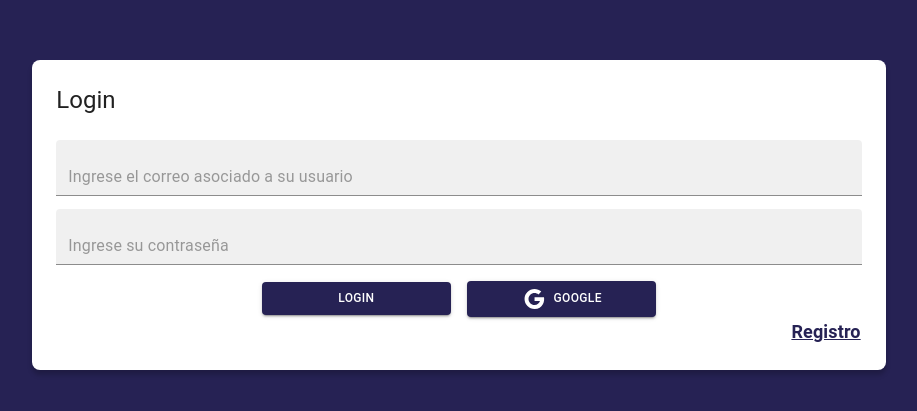
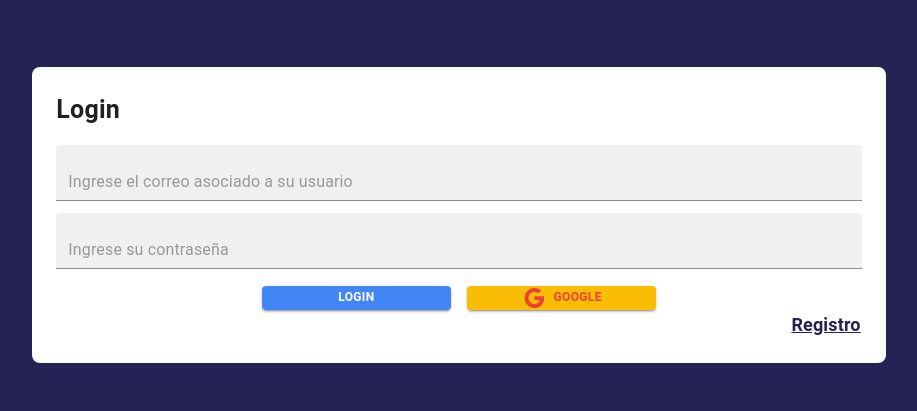
Before and after one commit to LeonelFabianBahamonSoto/JournalApp, a React (Create React App) app: page /auth/LoginPage in a window 1280 px wide. Shown: the part 185-596 px from the top of the page, without its empty margins (181-1098 px from the left). Built offline with nearby package versions, Linux system fonts and the light colour scheme.

Commit message:
Organizacion folders 15 octubre 2024

```diff
--- a/src/components/molecules/FormContainer.tsx
+++ b/src/components/molecules/FormContainer.tsx
@@ -2,46 +2,54 @@ import { ReactNode } from "react";
 import { Grid2, Typography } from "@mui/material";
 
 interface FormContainerData {
+    alignItemsMain?: string,
+    children: ReactNode | ReactNode[];
     customClassName?: string;
-    sizeForm?: number;
-    style?: React.CSSProperties;
+    sizeForm?: { xs?: number, md?: number, lg?: number }
+    spacingMain?: number,
+    styleMain?: React.CSSProperties;
+    styleSecond?: React.CSSProperties;
     title?: string;
-    titleVariant?: 'h1' | 'h2' | 'h3' | 'h4' | 'h5' | 'h6';
     titleStyle?: React.CSSProperties;
 };
 
-type FormContainerProps<T> = {
-    data: T & FormContainerData;
-    render: ReactNode;
-};
-
-const FormContainer = <T extends FormContainerData>( { data, render }: FormContainerProps<T> ) => {
+const FormContainer = ({
+    alignItemsMain,
+    children,
+    customClassName,
+    sizeForm,
+    spacingMain,
+    styleMain,
+    styleSecond,
+    title,
+    titleStyle,
+}: FormContainerData ) => {
 
     return (
         <Grid2
-            alignItems='center'
+            alignItems={ alignItemsMain }
             container
+            direction='column'
+            spacing={ spacingMain }
             justifyContent='center'
-            spacing={ 2 }
-            sx={{ mt: 2 }}
+            sx={ styleMain }
         >
             <Grid2
-                className={ data.customClassName }
-                size={ data.sizeForm }
-                sx={ data.style }
+                className={ customClassName }
+                size={ sizeForm }
+                sx={ styleSecond }
             >
                 {
-                    ( data.title ) && (
+                    ( title ) && (
                         <Typography
-                            variant={ data.titleVariant }
-                            sx={ data.titleStyle }
+                            sx={ titleStyle }
                         >
-                            { data.title }
+                            { title }
                         </Typography>
                     )
                 }
 
-                { render }
+                { children }
             </Grid2>
         </Grid2>
     )
--- a/src/pages/auth/layout/AuthLayout.tsx
+++ /dev/null
@@ -1,40 +0,0 @@
-import { Grid2, Typography } from "@mui/material";
-
-export const AuthLayout = ({ children, title }: any) => {
-    return (
-        <Grid2
-            alignItems='center'
-            container
-            direction='column'
-            justifyContent='center'
-            spacing={ 0 }
-            sx={{
-                backgroundColor: 'primary.main',
-                minHeight: '100vh',
-            }}
-        >
-            <Grid2
-                className='box-shadow'
-                size={{ xs: 4, md: 6, lg: 8 }}
-                sx={{
-                    backgroundColor: 'white',
-                    borderRadius: 2,
-                    padding: 3,
-                    width: '80%',
-                }}
-            >
-                <Typography
-                    variant='h5'
-                    sx={{
-                        mb: 3
-                    }}
-                >
-                    { title }
-                </Typography>
-
-                { children }
-
-            </Grid2>
-        </Grid2>
-    )
-}
--- a/src/pages/auth/pages/LoginPage.tsx
+++ b/src/pages/auth/pages/LoginPage.tsx
@@ -13,15 +13,16 @@ import { Form, Formik } from 'formik';
 import { Link as RouterLink } from "react-router-dom";
 import * as Yup from 'yup';
 
-import { AuthLayout } from '../layout/AuthLayout';
 import GridFormButtons from '../../../components/molecules/GridFormButtons';
 
 import { Alert, Box, Button, Link, Theme } from '@mui/material';
 import { Google } from '@mui/icons-material';
 import { makeStyles } from '@mui/styles';
+import FormContainer from '../../../components/molecules/FormContainer';
 
 export const useStyles = makeStyles(( theme: Theme ) => ({
         buttonStyle: {
+            height: '3vh',
             fontSize: '12px',
             width: '100%',
         },
@@ -77,7 +78,30 @@ const LoginPage = () => {
     };
 
     return (
-        <AuthLayout title='Login'>
+        <FormContainer
+            alignItemsMain='center'
+            sizeForm={{ xs: 4, md: 6, lg: 8 }}
+            spacingMain={ 0 }
+            title='Login'
+            titleStyle={{
+                fontSize: '25px',
+                marginBottom: '2%',
+                fontWeight: '600',
+            }}
+            styleMain={{
+                alignItems: 'center',
+                display: 'flex',
+                backgroundColor: 'primary.main',
+                justifyContent: 'center',
+                minHeight: '100vh',
+            }}
+            styleSecond={{
+                backgroundColor: 'white',
+                borderRadius: 2,
+                padding: 3,
+                width: '80%',
+            }}
+        >
             <Formik
                 initialValues={{
                     email: '',
@@ -136,24 +160,31 @@ const LoginPage = () => {
                         sizeGrid={{ xs: 12, sm: 6, md: 4, lg: 3 }}
                     >
                         <Button
+                            className={ classes.buttonStyle }
                             disabled={ isAuthenticated }
                             type="submit"
                             variant='contained'
-                            className={ classes.buttonStyle }
                             sx={{
-
+                                bgcolor: '#4285f4',
+                                color: 'white',
+                                fontWeight: '600',
                             }}
                         >
                             Login
                         </Button>
 
                         <Button
+                            className={ classes.buttonStyle }
                             disabled={ isAuthenticated }
                             onClick={ onGoogleSignIn }
                             variant='contained'
-                            className={ classes.buttonStyle }
+                            sx={{
+                                bgcolor: '#fbbc05',
+                                color: '#ea4335',
+                                fontWeight: '600',
+                            }}
                         >
-                            <Google sx={{ mr: 1 }} />
+                            <Google sx={{ color: '#ea4335', mr: 1 }} />
                             Google
                         </Button>
                     </GridFormButtons>
@@ -175,7 +206,7 @@ const LoginPage = () => {
             {
                 ( isAlert ) && <AlertViews message={ isErrorMessage } />
             }
-        </AuthLayout>
+        </FormContainer>
     )
 }
 
--- a/src/pages/auth/pages/RegisterPage.tsx
+++ b/src/pages/auth/pages/RegisterPage.tsx
@@ -4,7 +4,6 @@ import { useDispatch, useSelector } from 'react-redux';
 import { AppDispatch, RootState } from '../../../store/store';
 
 import { AuthForm } from '../../../components/atoms/Forms/AuthForm';
-import { AuthLayout } from '../layout/AuthLayout';
 import { startCreateNewUser } from '../../../store/auth/authThunk';
 
 import { Form, Formik } from 'formik';
@@ -14,6 +13,7 @@ import * as Yup from 'yup';
 import { Box, Button, Grid2, Link } from '@mui/material';
 import Swal from 'sweetalert2'
 import withReactContent from 'sweetalert2-react-content';
+import FormContainer from '../../../components/molecules/FormContainer';
 
 interface RegisterData {
     displayName: string,
@@ -30,7 +30,30 @@ const RegisterPage = () => {
     const isCheckingAuthentication = useMemo( () => status === 'checking', [ status ] );
 
     return (
-        <AuthLayout title='Register'>
+        <FormContainer
+            alignItemsMain='center'
+            sizeForm={{ xs: 4, md: 6, lg: 8 }}
+            spacingMain={ 0 }
+            title='Login'
+            titleStyle={{
+                fontSize: '25px',
+                marginBottom: '2%',
+                fontWeight: '600',
+            }}
+            styleMain={{
+                alignItems: 'center',
+                display: 'flex',
+                backgroundColor: 'primary.main',
+                justifyContent: 'center',
+                minHeight: '100vh',
+            }}
+            styleSecond={{
+                backgroundColor: 'white',
+                borderRadius: 2,
+                padding: 3,
+                width: '80%',
+            }}
+        >
             <Formik
                 initialValues={{
                     email: '',
@@ -149,7 +172,7 @@ const RegisterPage = () => {
 
                 </Form>
             </Formik>
-        </AuthLayout>
+        </FormContainer>
     )
 }
 
```
